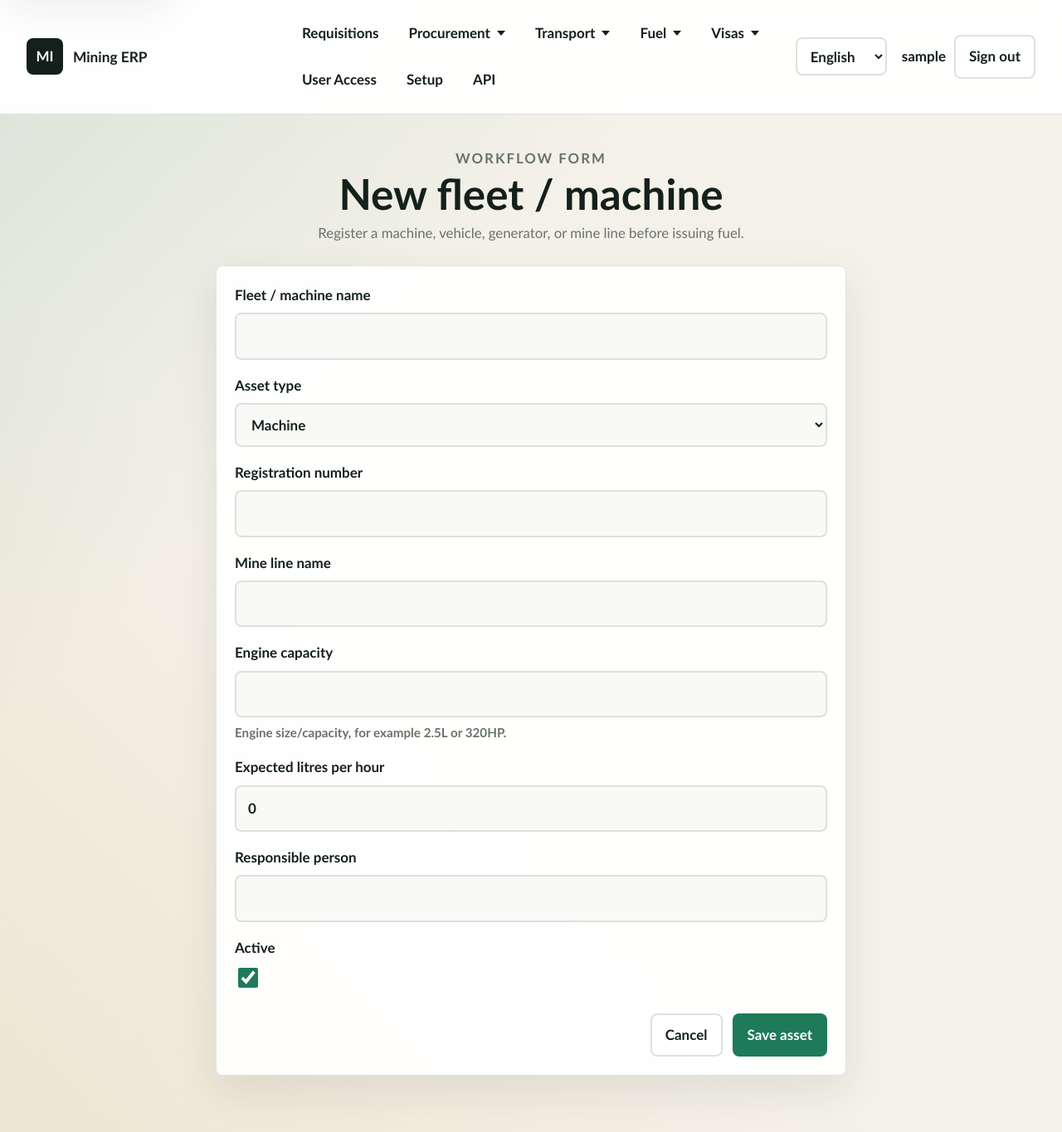
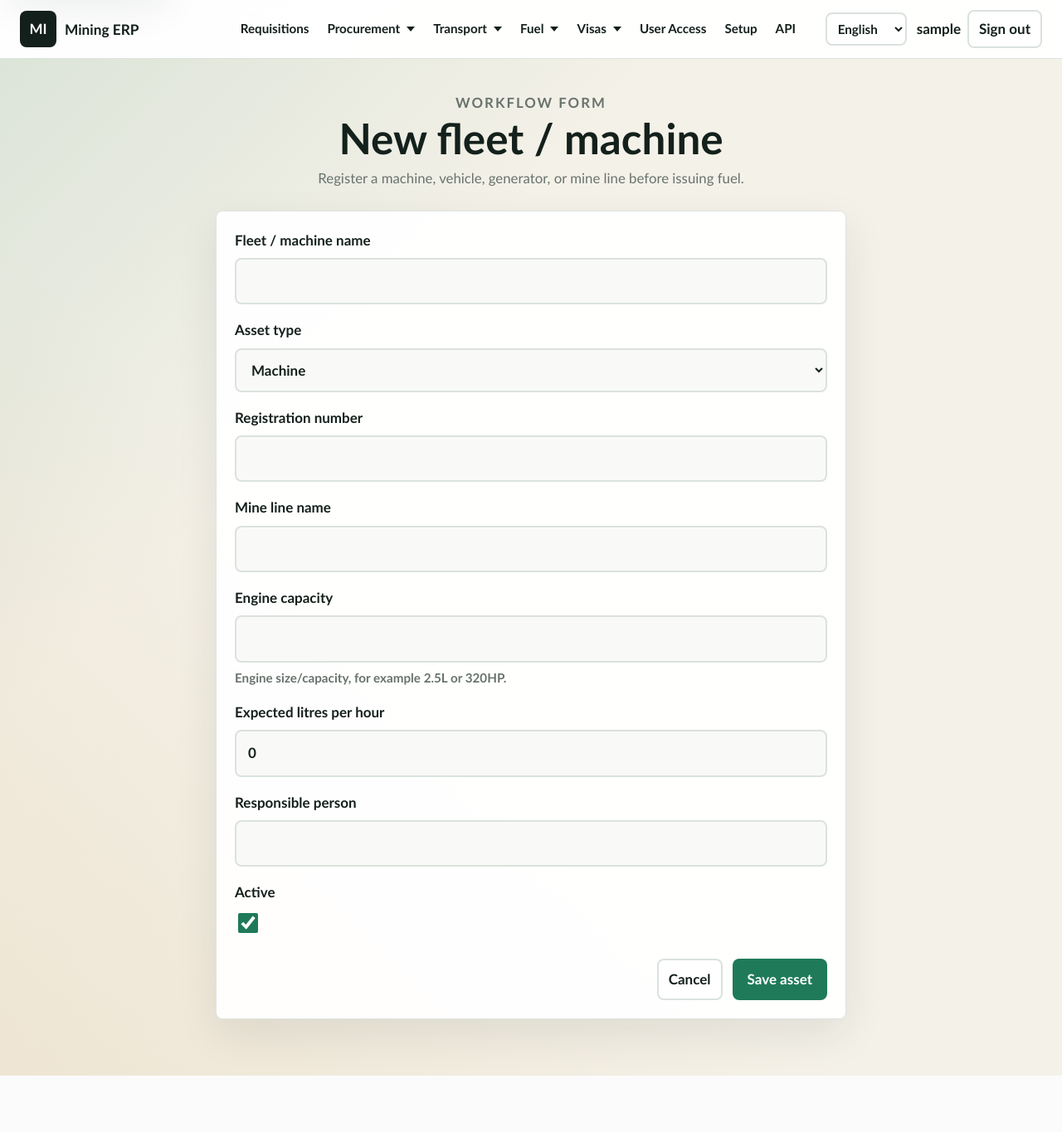
Before and after one commit to nekiwanuka/MINING_ERP, a Django app: page /fuel/assets/new/ in a window 1280 px wide. Shown: the whole page at 83% size. After the commit the page ends 1297 px from the top, so only its background shows below. Run offline with Django 5.2, Linux system fonts and the light colour scheme; the visitor is signed in with stand-in values (Sample User, id 1); data comes from the database, SQL or seed files in the repository.

Commit message:
Compact desktop header navigation

```diff
--- a/static/css/app.css
+++ b/static/css/app.css
@@ -83,30 +83,32 @@ button, input, select, textarea { font: inherit; }
     z-index: 10;
     display: flex;
     align-items: center;
-    gap: 18px;
-    padding: 16px 32px;
+    gap: 12px;
+    padding: 12px 24px;
     background: rgba(255, 255, 255, 0.96);
     border-bottom: 1px solid var(--line);
     backdrop-filter: blur(14px);
 }
 
-.brand { display: flex; align-items: center; gap: 12px; font-weight: 800; color: var(--ink); min-width: min(300px, 100%); }
+.brand { display: flex; align-items: center; gap: 10px; font-weight: 800; color: var(--ink); min-width: min(230px, 100%); }
 .brand:hover { text-decoration: none; }
 .brand-mark { display: grid; place-items: center; width: 44px; height: 44px; border-radius: 8px; background: var(--ink); color: #fff; }
 .brand-logo { width: 42px; height: 42px; object-fit: contain; border-radius: 7px; background: #fff; border: 1px solid var(--line); }
 .brand-copy { display: grid; gap: 1px; line-height: 1.1; }
 .brand-copy strong { font-size: 1.08rem; }
 .brand-copy small { color: var(--muted); font-size: 0.84rem; font-weight: 700; }
-.top-nav { display: flex; gap: 8px; align-items: center; flex: 1; flex-wrap: wrap; }
+.top-nav { display: flex; gap: 4px; align-items: center; flex: 1; flex-wrap: nowrap; justify-content: center; min-width: 0; }
 .top-nav a, .nav-group > summary {
     display: inline-flex;
     align-items: center;
-    min-height: 46px;
+    min-height: 40px;
     border: 1px solid transparent;
     border-radius: 8px;
     color: var(--ink);
+    font-size: 0.95rem;
     font-weight: 800;
-    padding: 10px 13px;
+    padding: 7px 8px;
+    white-space: nowrap;
 }
 .top-nav a:hover, .nav-group > summary:hover { border-color: var(--line); background: var(--field); color: var(--accent-dark); text-decoration: none; }
 .nav-group { position: relative; display: inline-flex; align-items: center; }
@@ -141,26 +143,27 @@ button, input, select, textarea { font: inherit; }
 .nav-submenu a:hover { background: var(--field); }
 
 .language-form select {
-    min-height: 46px;
+    min-height: 40px;
     border: 2px solid var(--line);
     border-radius: 8px;
     background: #fff;
     color: var(--ink);
-    padding: 9px 12px;
+    padding: 7px 9px;
+    font-size: 0.95rem;
     font-weight: 800;
 }
 
-.logout-form { display: flex; align-items: center; gap: 10px; color: var(--muted); }
+.logout-form { display: flex; align-items: center; gap: 8px; color: var(--muted); }
 .current-user { font-weight: 800; color: var(--ink); }
 .logout-form button, .secondary-button {
     display: inline-flex;
     justify-content: center;
     align-items: center;
-    min-height: 46px;
+    min-height: 40px;
     border: 2px solid var(--line);
     background: #fff;
     color: var(--ink);
-    padding: 11px 16px;
+    padding: 8px 12px;
     border-radius: 8px;
     cursor: pointer;
     font-weight: 800;
```
